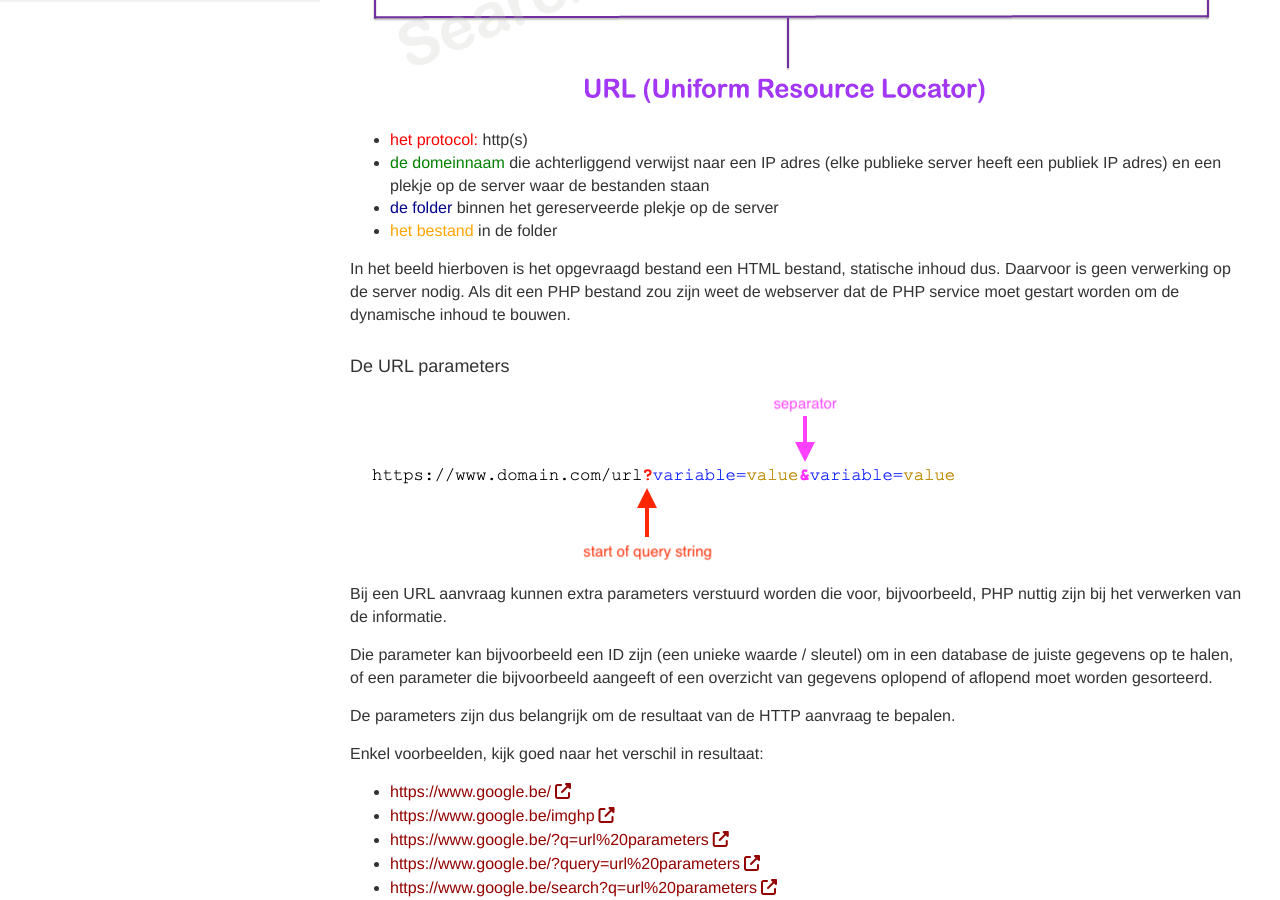
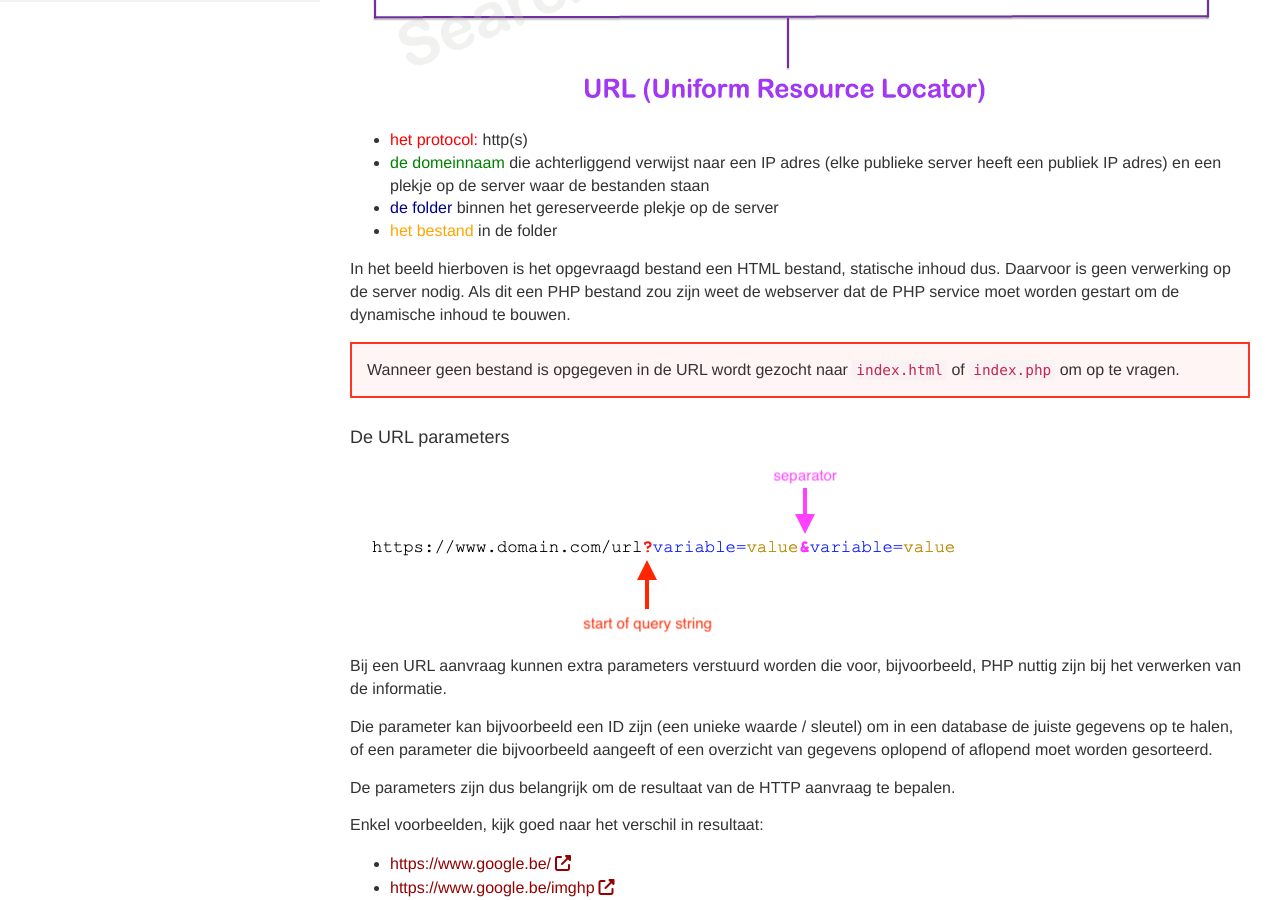
Before and after one commit to Syntra-Brussel/dynamische-webtechnieken, a Jekyll site: the page built from introductie/http-aanvraag.md, in a window 1280 px wide and 900 px high, scrolled down 1498 px. Built offline with Jekyll 4.4.1, drawn with Linux system fonts in a browser that asks for light colours; nearby versions of some CDN libraries; a script that is not in the unit is left out.

Commit message:
Update http-aanvraag.md

```diff
--- a/introductie/http-aanvraag.md
+++ b/introductie/http-aanvraag.md
@@ -35,7 +35,11 @@ Aan de hand van de URL weet de webserver welk bestand of script wordt opgevraagd
   <li><span style="color: orange">het bestand</span> in de folder</li>
 </ul>
 
-In het beeld hierboven is het opgevraagd bestand een HTML bestand, statische inhoud dus. Daarvoor is geen verwerking op de server nodig. Als dit een PHP bestand zou zijn weet de webserver dat de PHP service moet gestart worden om de dynamische inhoud te bouwen.
+In het beeld hierboven is het opgevraagd bestand een HTML bestand, statische inhoud dus. Daarvoor is geen verwerking op de server nodig. Als dit een PHP bestand zou zijn weet de webserver dat de PHP service moet worden gestart om de dynamische inhoud te bouwen.
+
+<div class="highlight">
+Wanneer geen bestand is opgegeven in de URL wordt gezocht naar <code>index.html</code> of <code>index.php</code> om op te vragen.
+</div>
 
 #### De URL parameters
 
```
